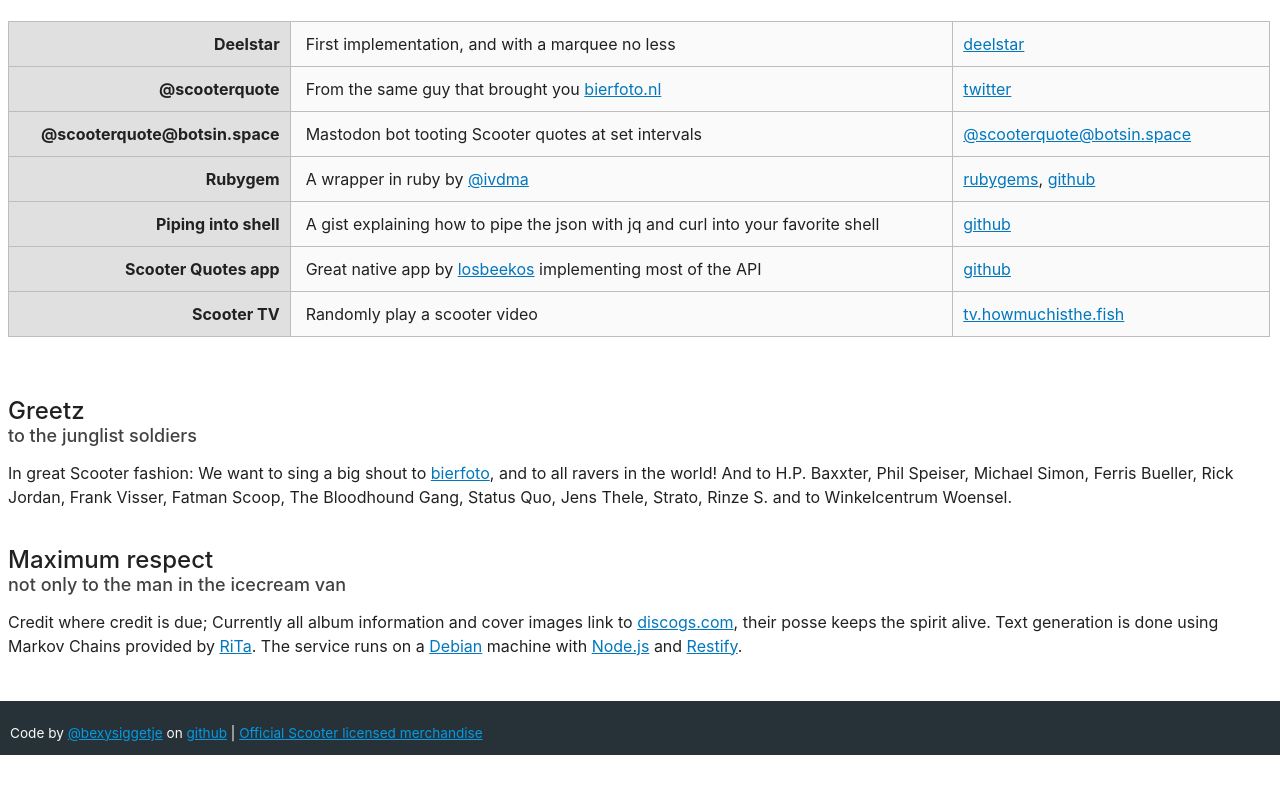
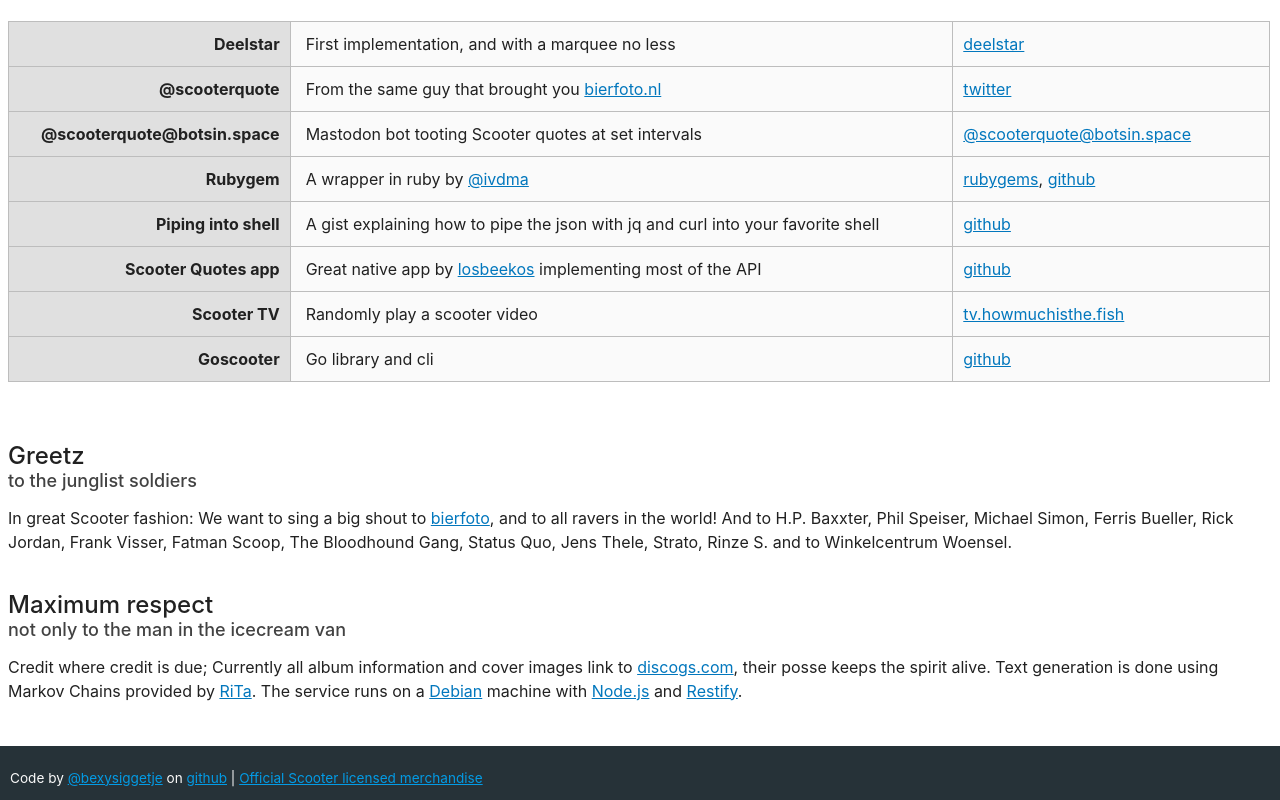
Before and after one commit to theimpossibleastronaut/howmuchisthe.fish, a website: page htdocs/index.html in a window 1280 px wide. Shown: the part 2760-3560 px from the top of the page. Before the commit the page ends 3515 px from the top, so only its background shows below. Drawn offline with Linux system fonts and the light colour scheme; no server answers.

Commit message:
Add goscooter to table

```diff
--- a/htdocs/index.html
+++ b/htdocs/index.html
@@ -250,6 +250,7 @@
                         <th>Piping into shell</th>
                         <th>Scooter Quotes app</th>
                         <th>Scooter TV</th>
+                        <th>Goscooter</th>
                     </tr>
                 </thead>
                 <tr>
@@ -260,6 +261,7 @@
                     <td>A gist explaining how to pipe the json with jq and curl into your favorite shell</td>
                     <td>Great native app by <a href="http://www.losbeekos.nl" target="_blank">losbeekos</a> implementing most of the API</td>
                     <td>Randomly play a scooter video</td>
+                    <td>Go library and cli</td>
                 </tr>
                 <tr>
                     <td><a href='http://deelstar.nl' target='_blank'>deelstar</a></td>
@@ -269,6 +271,7 @@
                     <td><a href="https://gist.github.com/sexybiggetje/3185938503299641d233" target="_blank">github</a></td>
                     <td><a href="https://github.com/losbeekos/scooter-quotes" target="_blank">github</a></td>
                     <td><a href="https://tv.howmuchisthe.fish" target="_blank">tv.howmuchisthe.fish</a></td>
+                    <td><a href="https://github.com/fxkk/goscooter" target="_blank">github</a></td>
                 </tr>
             </table>
         </section>
```
